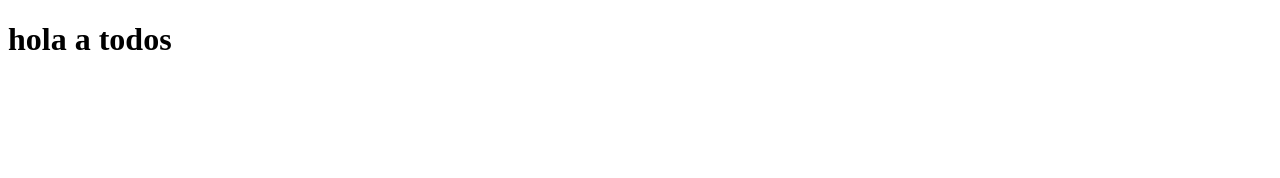
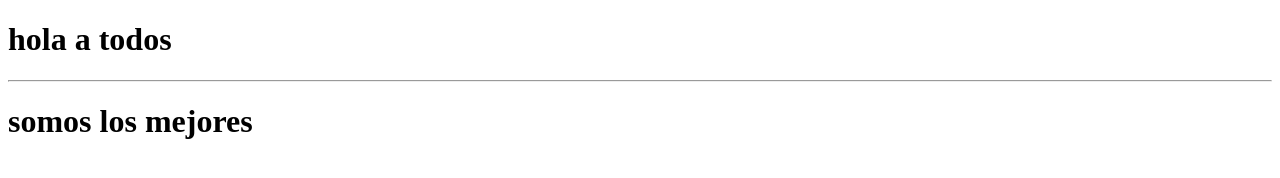
Before and after one commit to Gustavovaldezurango/Respository-HTM5, a plain HTML site: page un simple text/index.html in a window 1280 px wide. Drawn offline with Linux system fonts and the light colour scheme.

Commit message:
adite un simple archivo

```diff
--- a/un simple text/index.html
+++ b/un simple text/index.html
@@ -8,5 +8,7 @@
 </head>
 <body>
     <h1>hola a todos</h1>
+    <hr>
+    <h1>somos los mejores</h1>
 </body>
 </html>
```
